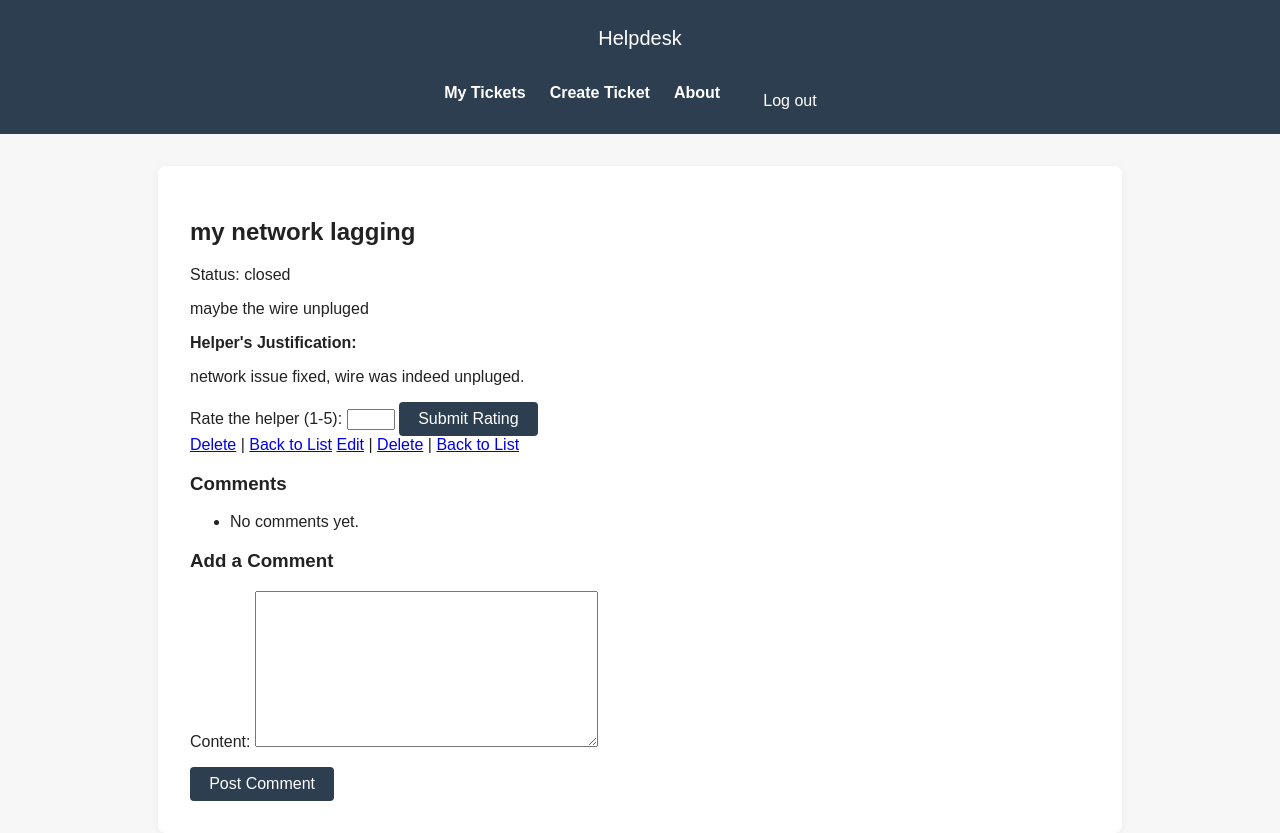
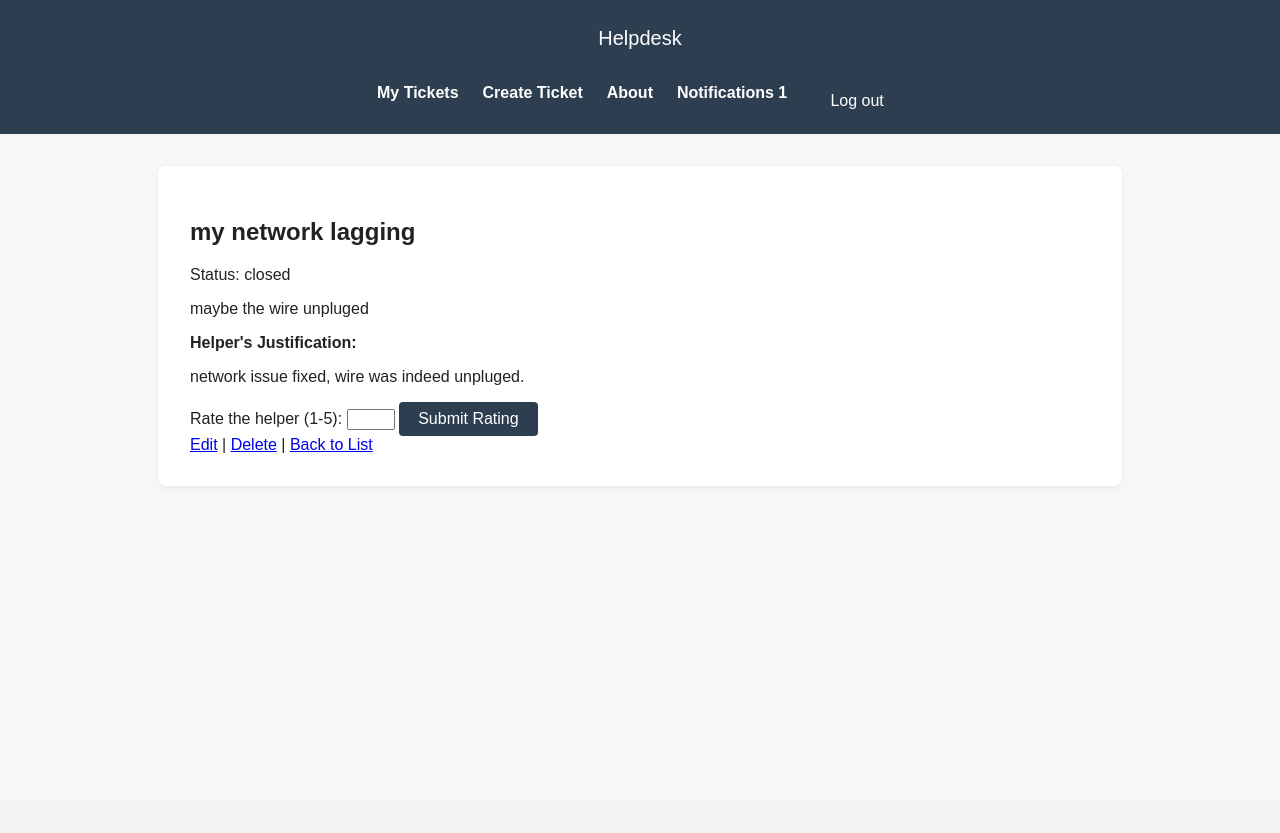
Before and after one commit to mohdaaj/IT-Helpdesk-Ticketing-System, a Django app: page /tickets/1/ in a window 1280 px wide. After the commit the page ends 486 px from the top, so only its background shows below. Run offline with Django 5.2, Linux system fonts and the light colour scheme; a user stored in the database is signed in; data comes from the database, SQL or seed files in the repository; both versions use the stored data as it was after the commit; data that the repository does not hold is empty.

Commit message:
now the notify works fine

```diff
--- a/tickets/templates/about.html
+++ b/tickets/templates/about.html
@@ -1,4 +1,4 @@
-{% extends 'base.html' %}
+{% extends 'tickets/base.html' %}
 {% block content %}
 <h1>About the Helpdesk</h1>
 <hr />
--- a/tickets/templates/home.html
+++ b/tickets/templates/home.html
@@ -1,4 +1,4 @@
-{% extends 'base.html' %}
+{% extends 'tickets/base.html' %}
 {% load static %}
 {% block head %}
 <link rel="stylesheet" href="{% static 'css/home.css' %}" />
--- a/tickets/templates/signup.html
+++ b/tickets/templates/signup.html
@@ -1,4 +1,4 @@
-{% extends 'base.html' %}
+{% extends 'tickets/base.html' %}
 {% load static %}
 {% block head %}
 <link rel="stylesheet" href="{% static 'css/form.css' %}" />
--- a/tickets/templates/tickets/base.html
+++ b/tickets/templates/tickets/base.html
@@ -28,6 +28,7 @@
               <li><a href="{% url 'tickets:ticket_create' %}">Create Ticket</a></li>
             {% endif %}
             <li><a href="{% url 'about' %}">About</a></li>
+            <li><a href="{% url 'tickets:notifications' %}">Notifications{% if unread_count %} <span class="notif-count">{{ unread_count }}</span>{% endif %}</a></li>
             <li>
               <form id="logout-form" method="post" action="{% url 'logout' %}">
                 {% csrf_token %}
--- a/tickets/templates/tickets/ticket_detail.html
+++ b/tickets/templates/tickets/ticket_detail.html
@@ -6,6 +6,7 @@
 <p>Status: {{ ticket.status }}</p>
 <p>{{ ticket.description }}</p>
 
+{# Display helper justification if ticket is closed #}
 {% if ticket.status == 'closed' and ticket.justification %}
   <div class="ticket-justification">
     <strong>Helper's Justification:</strong>
@@ -13,11 +14,13 @@
   </div>
 {% endif %}
 
-{% if ticket.status == 'closed' and ticket.rating %}
+{# Display rating if ticket is closed #}
+{% if ticket.status == 'closed' %}
+  {% if ticket.rating %}
     <div class="ticket-rating">
       <strong>Your Rating:</strong> {{ ticket.rating }} / 5
     </div>
-{% elif ticket.status == 'closed' and user == ticket.created_by %}
+  {% elif user == ticket.created_by %}
     <form method="post" action="">
       {% csrf_token %}
       <label for="rating">Rate the helper (1-5):</label>
@@ -25,10 +28,9 @@
       <button type="submit">Submit Rating</button>
     </form>
   {% endif %}
+{% endif %}
 
-<a href="{% url 'tickets:ticket_delete' ticket.pk %}">Delete</a> |
-<a href="{% url 'tickets:ticket_list' %}">Back to List</a>
-
+{# Action links depending on user role #}
 {% if user.role == 'staff' and ticket.created_by == user %}
   <a href="{% url 'tickets:ticket_update' ticket.pk %}">Edit</a> |
   <a href="{% url 'tickets:ticket_delete' ticket.pk %}">Delete</a> |
@@ -37,19 +39,5 @@
 {% endif %}
 <a href="{% url 'tickets:ticket_list' %}">Back to List</a>
 
-<h3>Comments</h3>
-<ul>
-  {% for comment in comments %}
-    <li>{{ comment.author.username }}: {{ comment.content }}</li>
-  {% empty %}
-    <li>No comments yet.</li>
-  {% endfor %}
-</ul>
 
-<h3>Add a Comment</h3>
-<form method="post">
-  {% csrf_token %}
-  {{ comment_form.as_p }}
-  <button type="submit">Post Comment</button>
-</form>
 {% endblock %}
--- a/tickets/urls.py
+++ b/tickets/urls.py
@@ -9,4 +9,5 @@ urlpatterns = [
     path('<int:pk>/', views.ticket_detail, name='ticket_detail'),
     path('<int:pk>/edit/', views.ticket_update, name='ticket_update'),
     path('<int:pk>/delete/', views.ticket_delete, name='ticket_delete'),
+    path('notifications/', views.notifications, name='notifications'),
 ]
--- a/tickets/views.py
+++ b/tickets/views.py
@@ -1,3 +1,10 @@
+from django.contrib.auth.decorators import login_required
+
+# Notifications page view
+@login_required
+def notifications(request):
+    unread_count = request.user.notifications.filter(is_read=False).count()
+    return render(request, 'tickets/notifications.html', {'unread_count': unread_count})
 from django.shortcuts import render, get_object_or_404, redirect
 from .models import Ticket, Comment, Notification
 from .forms import TicketForm, CommentForm
@@ -13,8 +20,9 @@ def ticket_list(request):
     if hasattr(user, 'role') and user.role == 'helper':
         tickets = Ticket.objects.filter(status__in=['open', 'in_progress'])
     else:
-        tickets = Ticket.objects.filter(created_by=user)
-    return render(request, 'tickets/ticket_list.html', {'tickets': tickets})
+        tickets = Ticket.objects.filter(created_by=user).exclude(status='closed')
+    unread_count = user.notifications.filter(is_read=False).count()
+    return render(request, 'tickets/ticket_list.html', {'tickets': tickets, 'unread_count': unread_count})
 
 @login_required
 def ticket_detail(request, pk):
@@ -48,10 +56,12 @@ def ticket_detail(request, pk):
             new_comment.save()
             return redirect('tickets:ticket_detail', pk=ticket.pk)
 
+    unread_count = request.user.notifications.filter(is_read=False).count()
     return render(request, 'tickets/ticket_detail.html', {
         'ticket': ticket,
         'comments': comments,
-        'comment_form': comment_form
+        'comment_form': comment_form,
+        'unread_count': unread_count
     })
 
 @login_required
@@ -68,7 +78,8 @@ def ticket_create(request):
             return redirect('tickets:ticket_list')
     else:
         form = TicketForm()
-    return render(request, 'tickets/ticket_form.html', {'form': form})
+    unread_count = request.user.notifications.filter(is_read=False).count()
+    return render(request, 'tickets/ticket_form.html', {'form': form, 'unread_count': unread_count})
 
 @login_required
 def ticket_update(request, pk):
@@ -82,7 +93,8 @@ def ticket_update(request, pk):
                 return redirect('tickets:ticket_detail', pk=ticket.pk)
         else:
             form = TicketForm(instance=ticket)
-        return render(request, 'tickets/ticket_form.html', {'form': form})
+        unread_count = request.user.notifications.filter(is_read=False).count()
+        return render(request, 'tickets/ticket_form.html', {'form': form, 'unread_count': unread_count})
     # Only helpers can close/justify
     elif request.user.role == 'helper':
         if request.method == 'POST':
@@ -95,8 +107,14 @@ def ticket_update(request, pk):
                 user=ticket.created_by,
                 message=f"Your ticket '{ticket.title}' was closed by helper {request.user.username}. Justification: {justification}"
             )
+            # Notify the helper (themselves)
+            Notification.objects.create(
+                user=request.user,
+                message=f"You closed ticket '{ticket.title}' for {ticket.created_by.username}. Justification: {justification}"
+            )
             return redirect('tickets:ticket_detail', pk=ticket.pk)
-        return render(request, 'tickets/ticket_justify.html', {'ticket': ticket})
+        unread_count = request.user.notifications.filter(is_read=False).count()
+        return render(request, 'tickets/ticket_justify.html', {'ticket': ticket, 'unread_count': unread_count})
     else:
         return redirect('tickets:ticket_list')
 
@@ -108,7 +126,8 @@ def ticket_delete(request, pk):
         if request.method == 'POST':
             ticket.delete()
             return redirect('tickets:ticket_list')
-        return render(request, 'tickets/ticket_confirm_delete.html', {'ticket': ticket})
+        unread_count = request.user.notifications.filter(is_read=False).count()
+        return render(request, 'tickets/ticket_confirm_delete.html', {'ticket': ticket, 'unread_count': unread_count})
     else:
         return redirect('tickets:ticket_list')
 
@@ -126,7 +145,8 @@ def comment_update(request, pk):
             return redirect('tickets:ticket_detail', pk=comment.ticket.pk)
     else:
         form = CommentForm(instance=comment)
-    return render(request, 'tickets/comment_form.html', {'form': form, 'ticket': comment.ticket})
+    unread_count = request.user.notifications.filter(is_read=False).count()
+    return render(request, 'tickets/comment_form.html', {'form': form, 'ticket': comment.ticket, 'unread_count': unread_count})
 
 @login_required
 def comment_delete(request, pk):
@@ -135,7 +155,8 @@ def comment_delete(request, pk):
     if request.method == 'POST':
         comment.delete()
         return redirect('tickets:ticket_detail', pk=ticket.pk)
-    return render(request, 'tickets/comment_confirm_delete.html', {'comment': comment})
+    unread_count = request.user.notifications.filter(is_read=False).count()
+    return render(request, 'tickets/comment_confirm_delete.html', {'comment': comment, 'unread_count': unread_count})
 
 # ----------------------
 # Pages & Auth Views
@@ -154,7 +175,8 @@ def home(request):
             return redirect('tickets:ticket_list')
     else:
         form = AuthenticationForm()
-    return render(request, 'home.html', {'form': form})
+    unread_count = request.user.notifications.filter(is_read=False).count() if request.user.is_authenticated else 0
+    return render(request, 'home.html', {'form': form, 'unread_count': unread_count})
 
 def signup(request):
     """User registration"""
@@ -175,7 +197,9 @@ def signup(request):
             error_message = 'Invalid sign up – try again.'
     else:
         form = CustomUserCreationForm()
-    return render(request, 'signup.html', {'form': form, 'error_message': error_message})
+    unread_count = request.user.notifications.filter(is_read=False).count() if request.user.is_authenticated else 0
+    return render(request, 'signup.html', {'form': form, 'error_message': error_message, 'unread_count': unread_count})
 
 def about(request):
-    return render(request, 'about.html')
+    unread_count = request.user.notifications.filter(is_read=False).count() if request.user.is_authenticated else 0
+    return render(request, 'about.html', {'unread_count': unread_count})
```
Also changed, not shown: helpdesk/settings.py (+5 -2 lines), tickets/templates/tickets/notifications.html (added, +17 -0 lines), db.sqlite3. Lines whose indentation alone changed are shown as unchanged.
